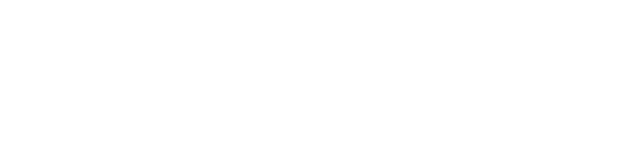
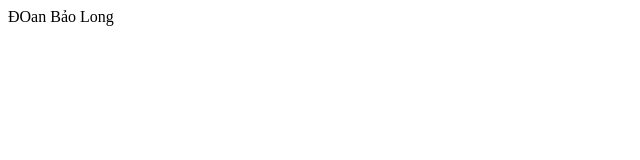
Before and after one commit to doanbaolong/Test, a plain HTML site: page index.html in a window 1280 px wide. Shown: the whole page, without its empty margins (0-640 px from the left). Drawn offline with Linux system fonts and the light colour scheme.

Commit message:
Test 2 2

```diff
--- a/index.html
+++ b/index.html
@@ -7,6 +7,6 @@
     <title>Document</title>
 </head>
 <body>
-
+    <a>ĐOan Bảo Long</a>
 </body>
 </html>
```
